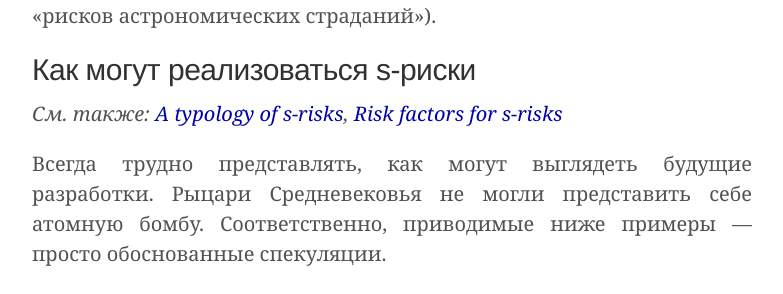
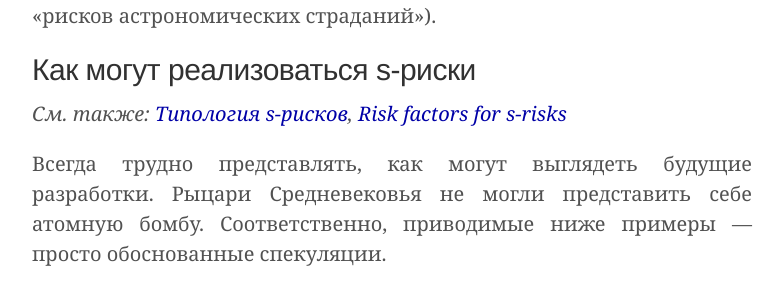
Before and after one commit to ReducingSuffering/reducingsuffering.github.io, a Jekyll site: the page built from _articles/tobias-baumann-s-risks-an-introduction.md, in a window 1280 px wide and 900 px high, scrolled down 3437 px. Shown: the part 160-454 px from the top of the window, without its empty margins (248-1031 px from the left). Built offline with Jekyll 4.4.1, drawn with Linux system fonts in a browser that asks for light colours.

Commit message:
Update tobias-baumann-s-risks-an-introduction.md

```diff
--- a/_articles/tobias-baumann-s-risks-an-introduction.md
+++ b/_articles/tobias-baumann-s-risks-an-introduction.md
@@ -44,13 +44,13 @@
 
 ## Новые технологии и астрономические ставки
 
-Если не произойдет вымирания человечества или коллапса цивилизации, то технический прогресс, скорее всего, будет продолжаться. Это значит, что новые технологии дадут человечеству беспрецедентную власть. Подобно технологиям прошлого, они откроют грандиозные возможности, но также будут нести и серьезные риски. Если такие достижения позволят нам [колонизировать другие планеты](https://www.fhi.ox.ac.uk/will-we-eventually-be-able-to-colonize-other-stars-notes-from-a-preliminary-review/), ставки станут поистине астрономическими — в наблюдаемой вселенной [больше звезд](https://en.wikipedia.org/wiki/Observable_universe), чем песчинок на Земле. Поэтому еще более важно, что мы будем отвественно использовать эту новую власть.
+Если не произойдет вымирания человечества или коллапса цивилизации, то технический прогресс, скорее всего, будет продолжаться. Это значит, что новые технологии дадут человечеству беспрецедентную власть. Подобно технологиям прошлого, они откроют грандиозные возможности, но также будут нести и серьезные риски. Если такие достижения позволят нам [колонизировать другие планеты](https://www.fhi.ox.ac.uk/will-we-eventually-be-able-to-colonize-other-stars-notes-from-a-preliminary-review/), ставки станут поистине астрономическими — в наблюдаемой вселенной [больше звезд](https://ru.wikipedia.org/wiki/%D0%9C%D0%B5%D1%82%D0%B0%D0%B3%D0%B0%D0%BB%D0%B0%D0%BA%D1%82%D0%B8%D0%BA%D0%B0), чем песчинок на Земле. Поэтому еще более важно, что мы будем отвественно использовать эту новую власть.
 
 Как мы видим, технологический потенциал в сочетании с моральным безразличием может привести к моральной катастрофе. Будущие разработки, сродни промышленному животноводству, могут привести к страданиям в астрономических масштабах, намного превосходящих все, что происходило до сих пор. Такие события называются ***s-рисками*** (сокращение от «рисков страданий» или от «рисков астрономических страданий»).
 
 ## Как могут реализоваться s-риски
 
-_См. также: [A typology of s-risks](https://centerforreducingsuffering.org/a-typology-of-s-risks/), [Risk factors for s-risks](https://centerforreducingsuffering.org/risk-factors-for-s-risks/)_
+_См. также: [Типология s-рисков](tobias-baumann-a-typology-of-s-risks.html), [Risk factors for s-risks](https://centerforreducingsuffering.org/risk-factors-for-s-risks/)_
 
 Всегда трудно представлять, как могут выглядеть будущие разработки. Рыцари Средневековья не могли представить себе атомную бомбу. Соответственно, приводимые ниже примеры — просто обоснованные спекуляции.
 
@@ -86,7 +86,7 @@
 
 ### S-риски перевешивают нынешние страдания в математическом ожидании
 
-Хорошим показателем серьезности рисков является их [математическое ожидание](https://reducingsuffering.github.io/brian-tomasik-why-maximize-expected-value.html), т. е. произведение масштаба соответствующих событий и вероятности того, что они случатся. Масштабы s-рисков были бы намного больше[^14], чем у нынешних источников страданий, таких как промышленное животноводство или [страдания диких животных](http://reducing-suffering.org/how-many-wild-animals-are-there/). В сочетании с не-незначительной вероятностью возникновения это означает, что s-риски, похоже, перевешивают нынешние страдания в математическом ожидании.
+Хорошим показателем серьезности рисков является их [математическое ожидание](brian-tomasik-why-maximize-expected-value.html), т. е. произведение масштаба соответствующих событий и вероятности того, что они случатся. Масштабы s-рисков были бы намного больше[^14], чем у нынешних источников страданий, таких как промышленное животноводство или [страдания диких животных](http://reducing-suffering.org/how-many-wild-animals-are-there/). В сочетании с не-незначительной вероятностью возникновения это означает, что s-риски, похоже, перевешивают нынешние страдания в математическом ожидании.
 
 ### S-риски недооценены
 
@@ -102,7 +102,7 @@
 
 Поэтому мы могли бы работать над механизмами безопасности для ИИ-систем, [нацеленными на предотвращение s-рисков](http://s-risks.org/focus-areas-of-worst-case-ai-safety/), а не на достижение наилучшего возможного исхода. Перспективная мера предосторожности — попытаться реализовать [суррогатные цели](https://s-risks.org/using-surrogate-goals-to-deflect-threats/) в ИИ-системах. (Но неясно, как лучше всего предотвратить s-риски от ИИ, так что были бы полезны дальнейшие исследования.)
 
-Для устранения [s-рисков, исходящих от субъектов](https://centerforreducingsuffering.org/a-typology-of-s-risks/), мы могли бы исследовать способы предотвращения динамики с отрицательной суммой — такой как вымогательство или эскалация конфликтов. Такие исследования могли бы сосредоточиться на теоретических основаниях [теории игр](https://ru.wikipedia.org/wiki/%D0%A2%D0%B5%D0%BE%D1%80%D0%B8%D1%8F_%D0%B8%D0%B3%D1%80) и [теории принятия решений](https://wiki.lesswrong.com/wiki/Decision_theory) или на поиске наилучших путей изменения эмпирических обстоятельств для избегания динамики с отрицательной суммой.
+Для устранения [s-рисков, исходящих от субъектов](tobias-baumann-a-typology-of-s-risks.html), мы могли бы исследовать способы предотвращения динамики с отрицательной суммой — такой как вымогательство или эскалация конфликтов. Такие исследования могли бы сосредоточиться на теоретических основаниях [теории игр](https://ru.wikipedia.org/wiki/%D0%A2%D0%B5%D0%BE%D1%80%D0%B8%D1%8F_%D0%B8%D0%B3%D1%80) и [теории принятия решений](https://wiki.lesswrong.com/wiki/Decision_theory) или на поиске наилучших путей изменения эмпирических обстоятельств для избегания динамики с отрицательной суммой.
 
 ### Широкие направления деятельности
 
```
